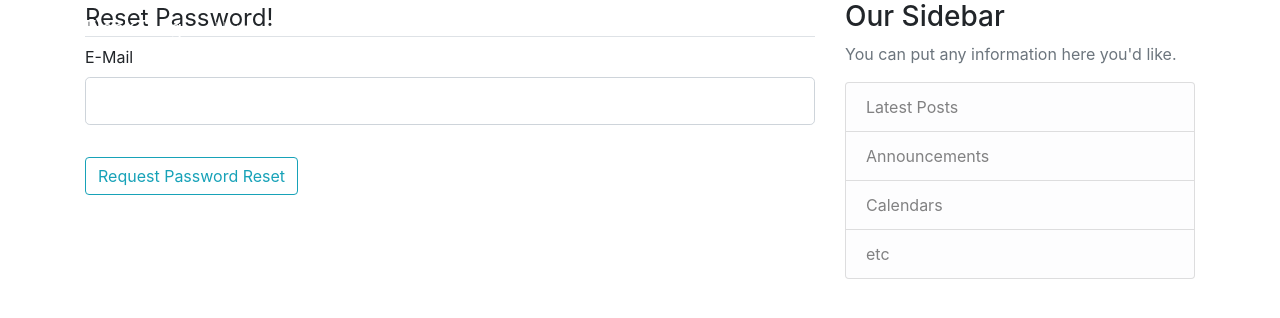
After one commit to piyushkumar102/FlaskBlog, a Flask app: page /reset_password in a window 1280 px wide. The commit adds this page. Shown: the top 318 px of the page. Run offline with Flask 2, Linux system fonts and the light colour scheme; some libraries are stand-ins or nearby versions.

```diff
--- a/flaskblog/form.py
+++ b/flaskblog/form.py
@@ -54,3 +54,19 @@ class PostForm(FlaskForm):
     title = StringField('Title', validators=[DataRequired()])
     content = TextAreaField('Content', validators=[DataRequired()])
     submit = SubmitField('Post')
+
+
+class RequestResetForm(FlaskForm):
+    email = StringField('E-Mail', validators=[DataRequired(), Email()])
+    submit = SubmitField('Request Password Reset')
+
+    def validate_email(self, email):
+        user = User.query.filter_by(email=email.data).first()
+        if user is None:
+            raise ValidationError('No Account Found')
+
+
+class ResetPasswordForm(FlaskForm):
+    password = PasswordField('Password', validators=[DataRequired(), Length(min=2, max=20)])
+    confirm_password = PasswordField('Confirm Password', validators=[DataRequired(), EqualTo('password')])
+    submit = SubmitField('Reset Password')
--- a/flaskblog/routes.py
+++ b/flaskblog/routes.py
@@ -2,10 +2,11 @@ import os
 import secrets
 from PIL import Image
 from flask import render_template, url_for, flash, redirect, request, abort
-from flaskblog import app, db, bcrypt
-from flaskblog.form import RegisterForm, LoginForm, UpdateForm, PostForm
+from flaskblog import app, db, bcrypt, mail
+from flaskblog.form import RegisterForm, LoginForm, UpdateForm, PostForm, RequestResetForm, ResetPasswordForm
 from flaskblog.model import User, Post
 from flask_login import login_user, current_user, logout_user, login_required
+from flask_mail import Message
 
 
 @app.route("/")
@@ -150,3 +151,43 @@ def user_posts(username):
         .order_by(Post.date_posted.desc()) \
         .paginate(page=page, per_page=7)
     return render_template('user_posts.html', posts=posts, user=user)
+
+
+def send_reset_email(user):
+    token = user.get_reset_token()
+    msg = Message('Password Reset Request', sender='techstation2017@gmail.com', recipients=[user.email])
+    msg.body = f'''To Reset Password, Visit Here!
+    {url_for('reset_token', token=token, _external=True)}
+    '''
+    mail.send(msg)
+
+
+@app.route("/reset_password", methods=['GET', 'POST'])
+def reset_request():
+    if current_user.is_authenticated:
+        return redirect(url_for('home'))
+    form = RequestResetForm()
+    if form.validate_on_submit():
+        user = User.query.filter_by(email=form.email.data).first()
+        send_reset_email(user)
+        flash("Password reset Email sent", 'info')
+        return redirect(url_for('login'))
+    return render_template('reset_request.html', title='Reset Password', form=form)
+
+
+@app.route("/reset_password/<token>", methods=['GET', 'POST'])
+def reset_token(token):
+    if current_user.is_authenticated:
+        return redirect(url_for('home'))
+    user = User.verify_reset_token(token)
+    if user is None:
+        flash("Invalid or Expired Request", 'warning')
+        return redirect(url_for('reset_request'))
+    form = ResetPasswordForm()
+    if form.validate_on_submit():
+        hashed_pass = bcrypt.generate_password_hash(form.password.data).decode('utf-8')
+        user.password = hashed_pass
+        db.session.commit()
+        flash(f'Password Updated !', 'success')
+        return redirect(url_for('login'))
+    return render_template('reset_token.html', title='Reset Password', form=form)
--- a/flaskblog/templates/login.html
+++ b/flaskblog/templates/login.html
@@ -44,7 +44,7 @@
             {{form.submit(class="btn btn-outline-info")}}
         </div>
         <small class="text-muted ml-2">
-            <a href="#">Forgot Password?</a>
+            <a href="{{ url_for('reset_request') }}">Forgot Password?</a>
         </small>
     </form>
 </div>
--- /dev/null
+++ b/flaskblog/templates/reset_request.html
@@ -0,0 +1,29 @@
+{% extends "layout.html" %}
+{% block content%}
+<div class="content-section">
+    <form action="" method="POST">
+        {{ form.hidden_tag() }}
+        <fieldset class="form-group">
+            <legend class="border-bottom mb-6">
+                Reset Password!
+            </legend>
+            <div class="form-group">
+                {{ form.email.label(class="form-control-label") }}
+                {% if form.email.errors %}
+                {{ form.email(class="form-control form-control-lg is-invalid") }}
+                <div class="invalid-feedback">
+                    {% for error in form.email.errors %}
+                    <span>{{ error }}</span>
+                    {% endfor %}
+                </div>
+                {% else %}
+                {{ form.email(class="form-control form-control-lg") }}
+                {% endif %}
+            </div>
+        </fieldset>
+        <div class="form-group">
+            {{form.submit(class="btn btn-outline-info")}}
+        </div>
+    </form>
+</div>
+{% endblock content%}
```
Also changed, not shown: flaskblog/__init__.py (+8 -0 lines), flaskblog/model.py (+15 -1 lines), flaskblog/templates/reset_token.html (added, +42 -0 lines), flaskblog/site.db.
